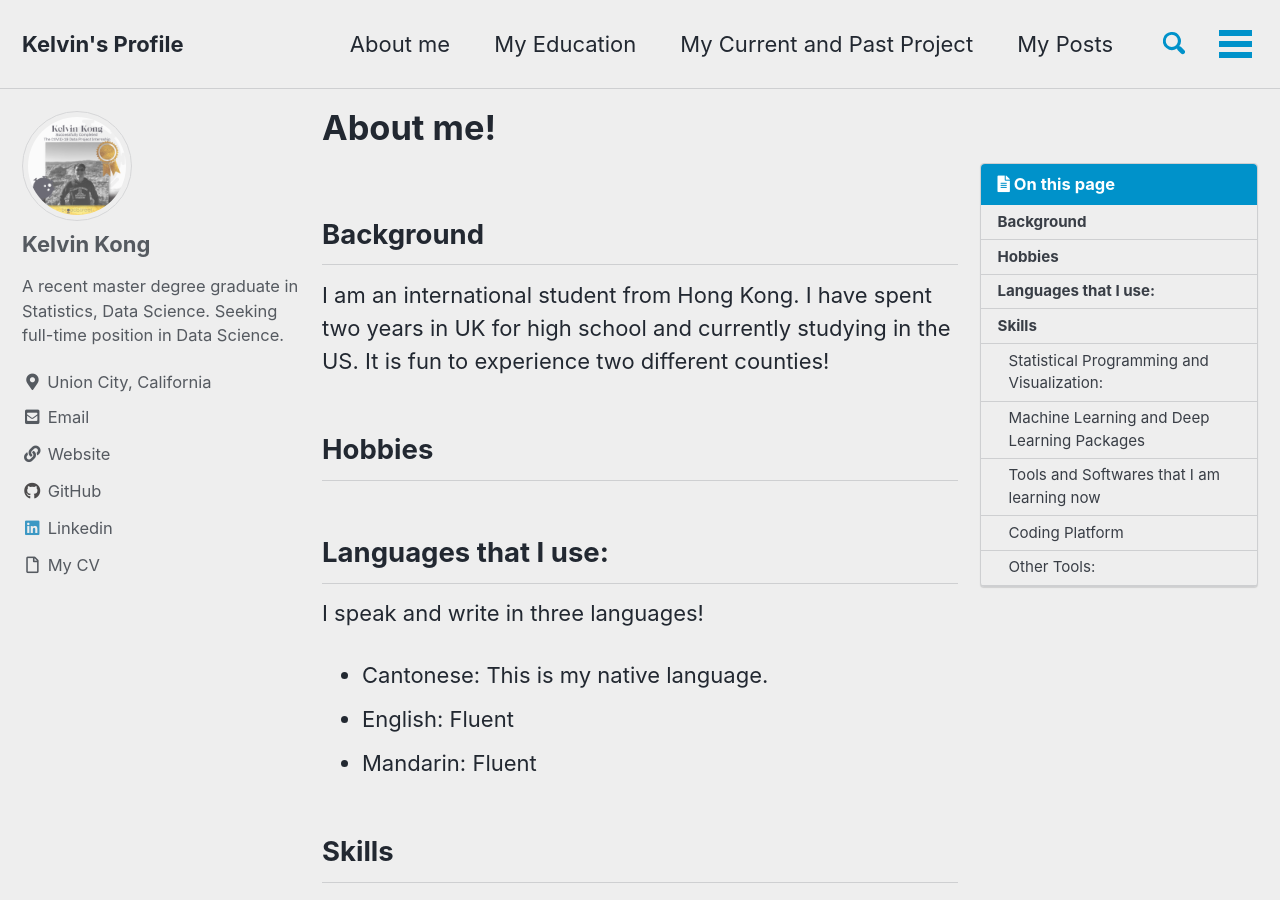
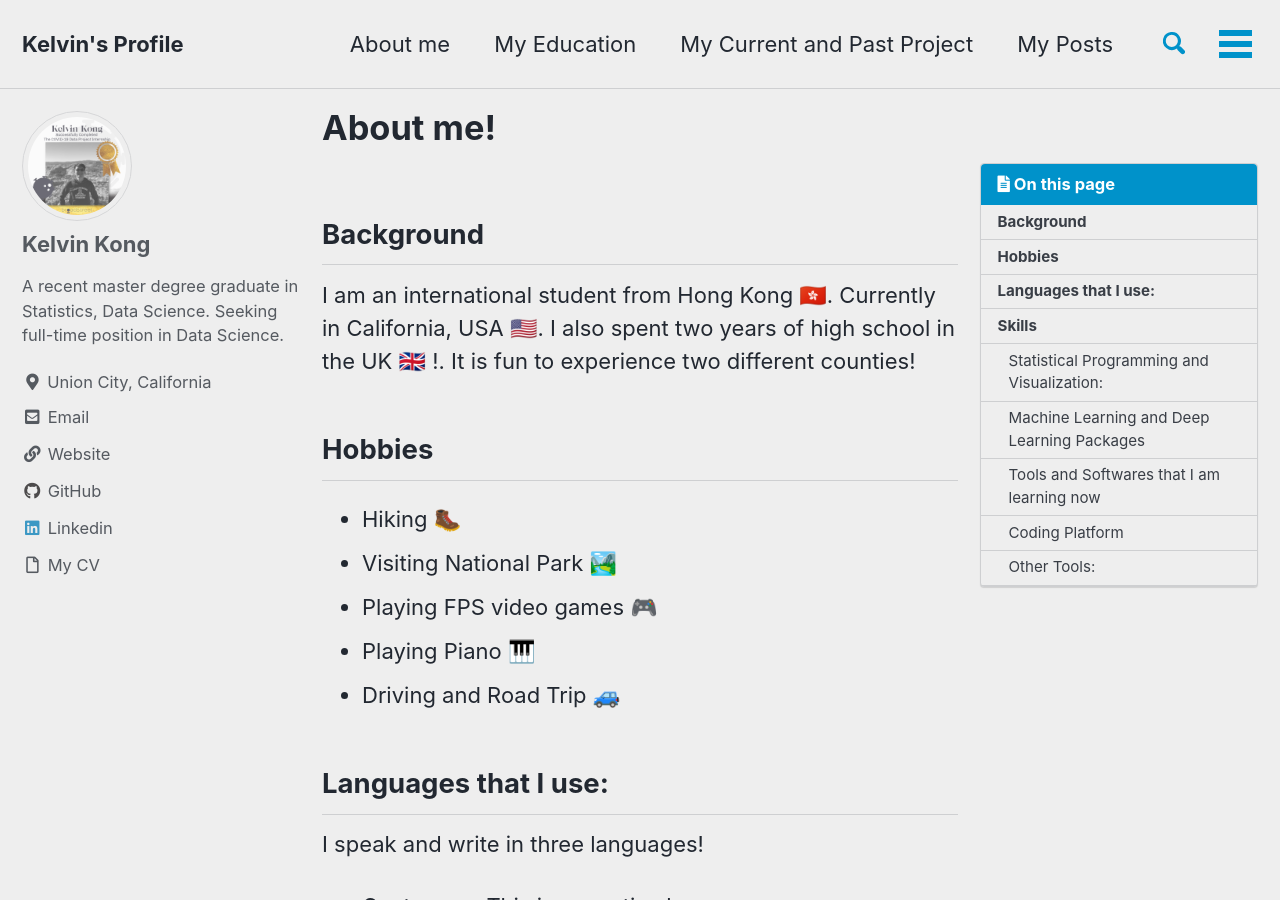
Before and after one commit to kelvin-cykong/kelvin-cykong.github.io, a Jekyll site: the page built from pages/about.md, in a window 1280 px wide and 900 px high. Built offline with Jekyll 4.4.1, drawn with Linux system fonts in a browser that asks for light colours; cached includes are drawn as plain includes; comment, search, counter and statistics services are not loaded.

Commit message:
Update about.md

```diff
--- a/pages/about.md
+++ b/pages/about.md
@@ -6,10 +6,14 @@ toc: true
 ---
 
 ## Background
-I am an international student from Hong Kong. I have spent two years in UK for high school and currently studying in the US. It is fun to experience two different counties!
+I am an international student from Hong Kong 🇭🇰. Currently in California, USA 🇺🇸. I also spent two years of high school in the UK 🇬🇧 !. It is fun to experience two different counties!
 
 ## Hobbies
-
+- Hiking 🥾
+- Visiting National Park 🏞️
+- Playing FPS video games 🎮
+- Playing Piano 🎹
+- Driving and Road Trip 🚙
 
 ## Languages that I use:
 I speak and write in three languages!
```
